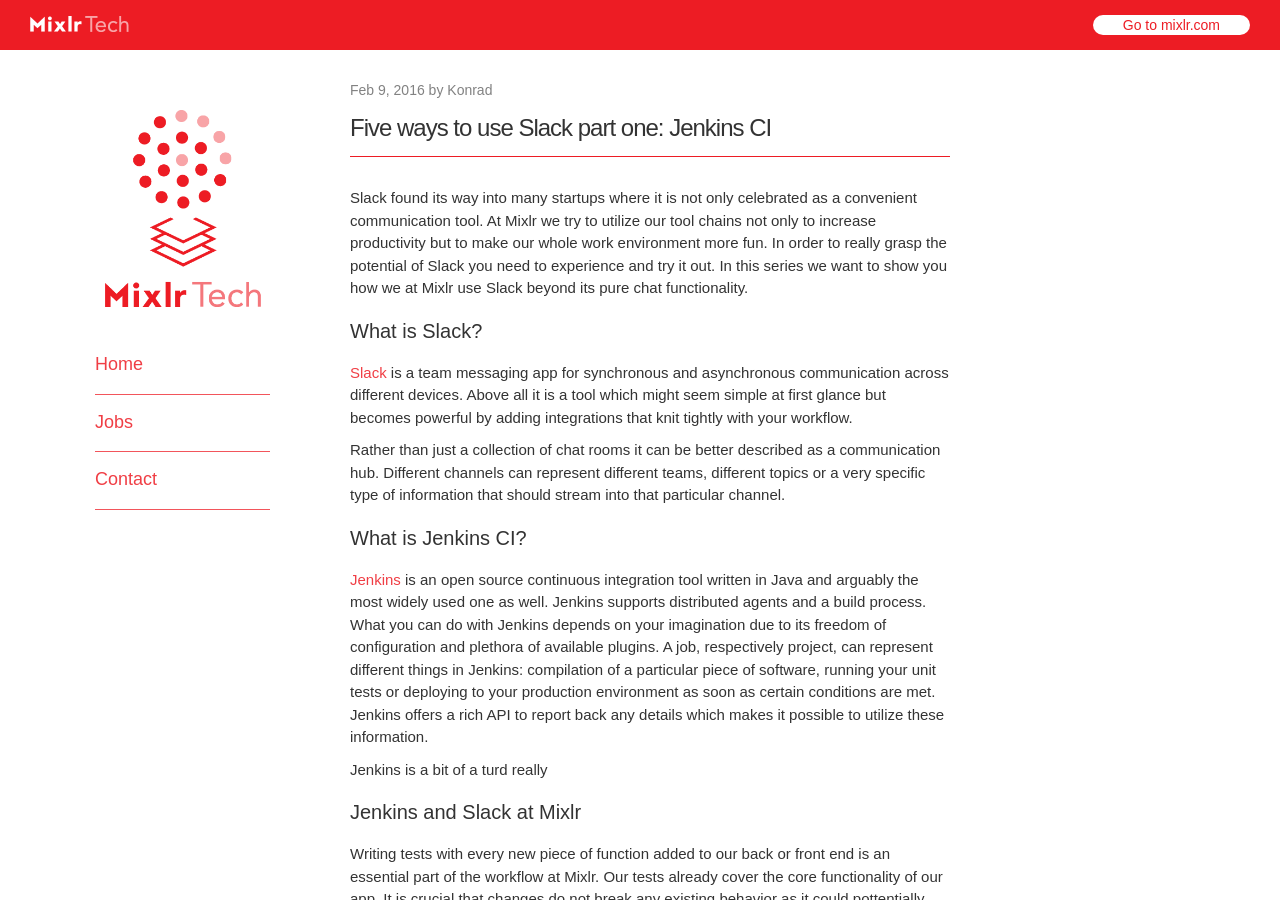
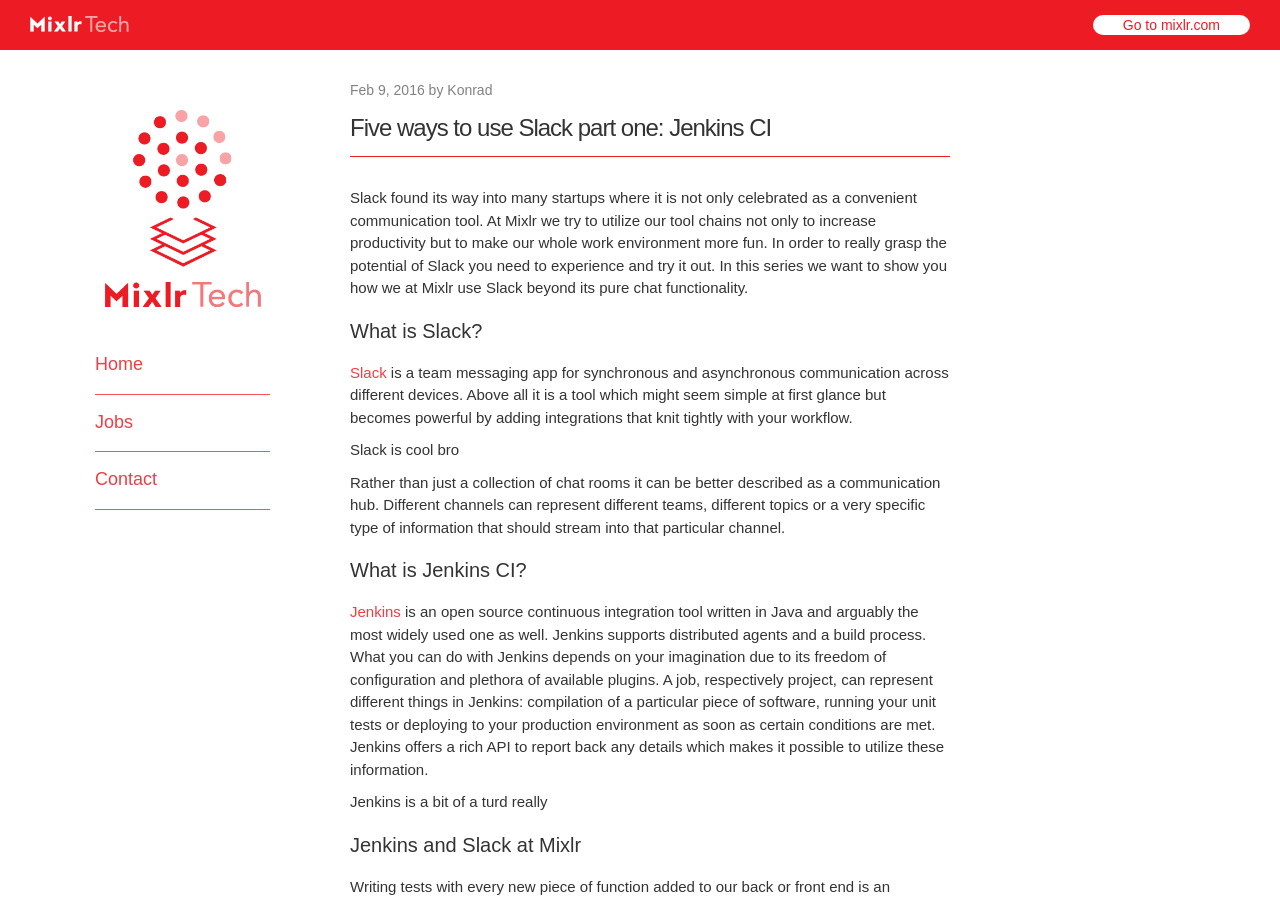
Before and after one commit to mixlr/mixlr.github.io, a Jekyll site: the page built from _posts/2016-02-09-five-ways-to-use-slack-jenkins.markdown, in a window 1280 px wide and 900 px high. Built offline with Jekyll 4.4.1, drawn with Linux system fonts in a browser that asks for light colours; some web fonts are replaced; comment, search, counter and statistics services are not loaded.

Commit message:
another one
yeah

```diff
--- a/_posts/2016-02-09-five-ways-to-use-slack-jenkins.markdown
+++ b/_posts/2016-02-09-five-ways-to-use-slack-jenkins.markdown
@@ -13,6 +13,8 @@
 #### What is Slack?
 
 [Slack](http://slack.com/) is a team messaging app for synchronous and asynchronous communication across different devices. Above all it is a tool which might seem simple at first glance but becomes powerful by adding integrations that knit tightly with your workflow.
+
+Slack is cool bro
 
 Rather than just a collection of chat rooms it can be better described as a communication hub. Different channels can represent different teams, different topics or a very specific type of information that should stream into that particular channel.
 
```
